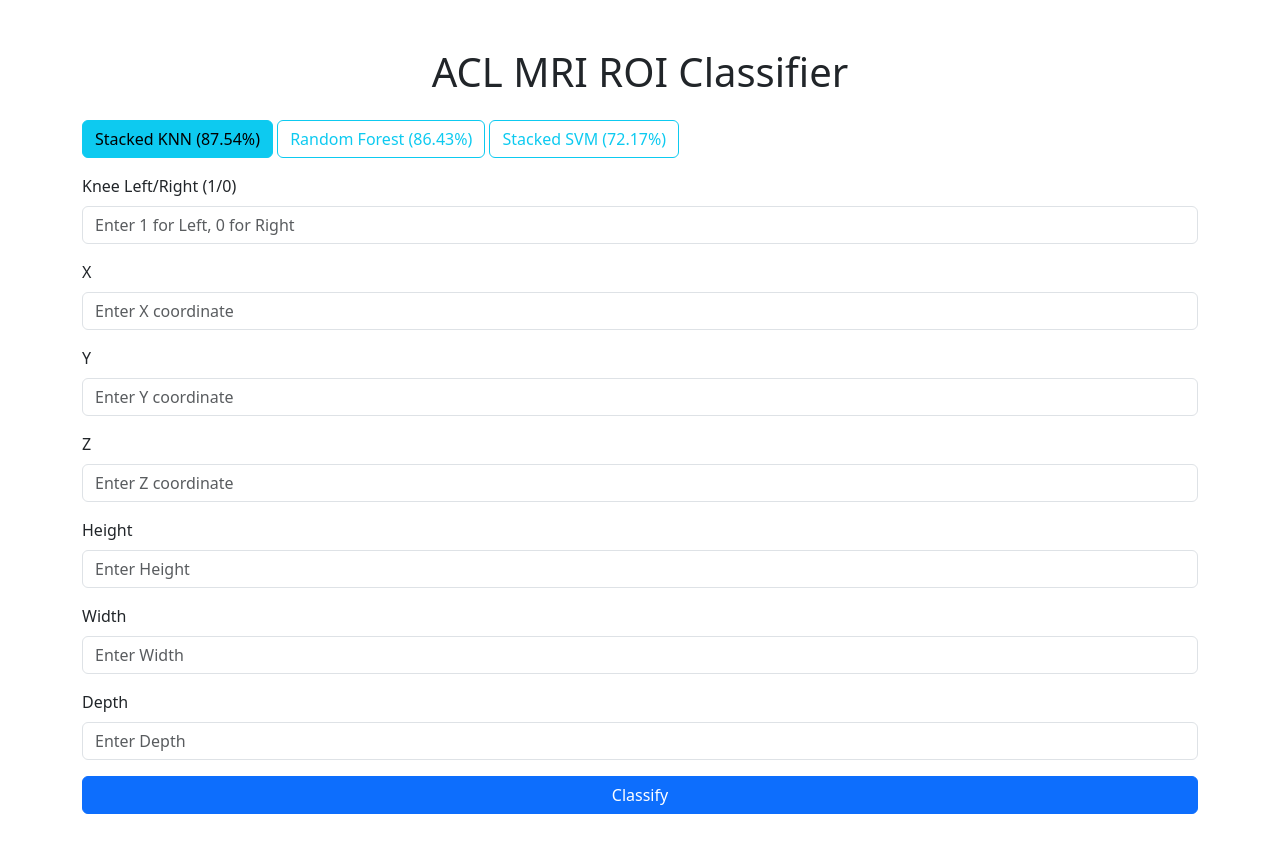
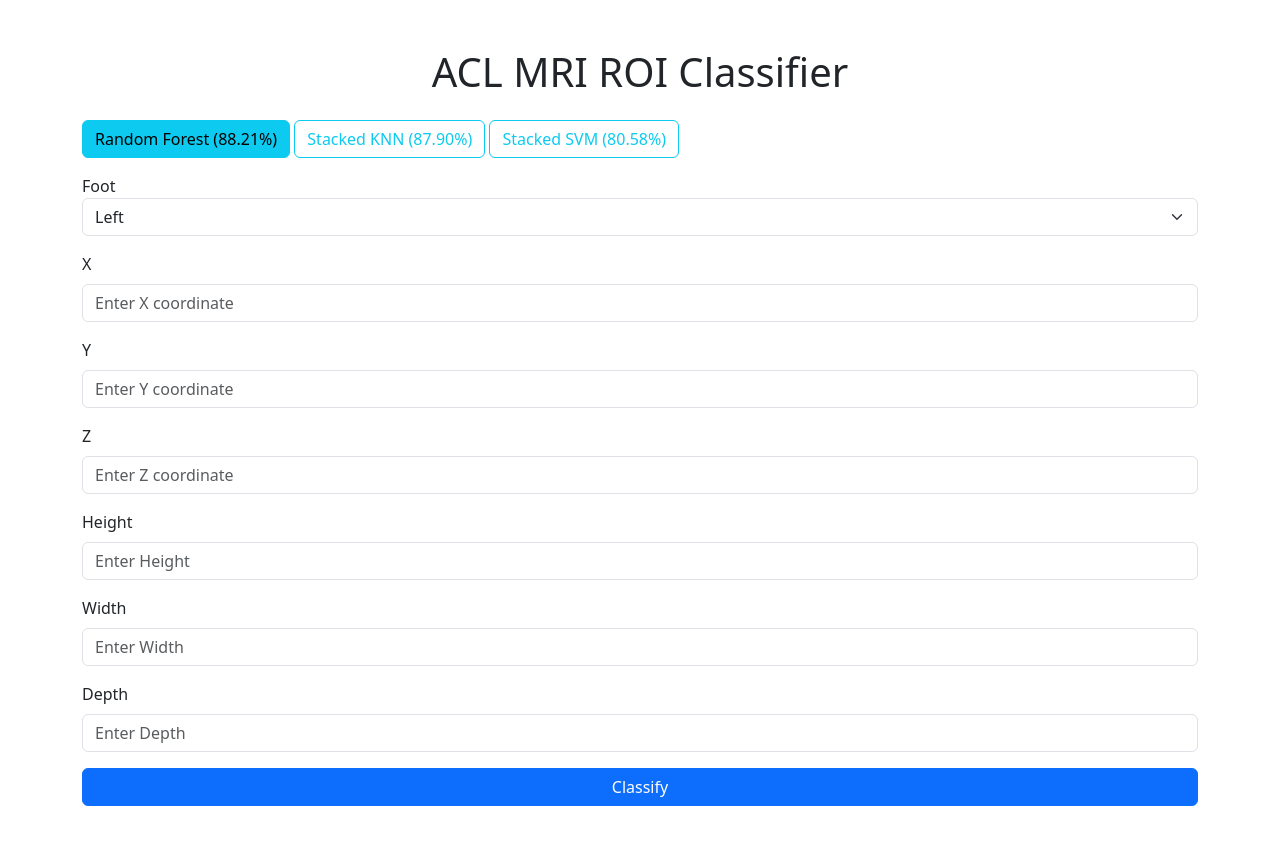
Before and after one commit to stepanusimnuel/acl-classification-ensemble-learning, a Flask app: page / in a window 1280 px wide. After the commit the page ends 806 px from the top, so only its background shows below. Run offline with Flask 3, Linux system fonts and the light colour scheme; parts of the project's set-up code (start-up, migrations or seed data) failed here and were passed over.

Commit message:
feat: improve model and change leg input to left/right dropdown

```diff
--- a/app.py
+++ b/app.py
@@ -16,6 +16,7 @@ def index():
     result = model_name = acc = None
     if request.method == 'POST':
         lr = float(request.form['lr'])
+        print(lr)
         x = float(request.form['x'])
         y = float(request.form['y'])
         z = float(request.form['z'])
--- a/templates/index.html
+++ b/templates/index.html
@@ -18,16 +18,19 @@
       {% endif %}
       <form method="post" class="mx-auto fs-6">
         <div class="model-group mb-3">
-          <input type="hidden" name="model" id="selected-model" value="knn" />
+          <input type="hidden" name="model" id="selected-model" value="rf" />
 
-          <button type="button" class="btn btn-outline-info active" data-value="knn">Stacked KNN (87.54%)</button>
-          <button type="button" class="btn btn-outline-info" data-value="rf">Random Forest (86.43%)</button>
-          <button type="button" class="btn btn-outline-info" data-value="svm">Stacked SVM (72.17%)</button>
+          <button type="button" class="btn btn-outline-info active" data-value="rf">Random Forest (88.21%)</button>
+          <button type="button" class="btn btn-outline-info" data-value="knn">Stacked KNN (87.90%)</button>
+          <button type="button" class="btn btn-outline-info" data-value="svm">Stacked SVM (80.58%)</button>
         </div>
 
         <div class="mb-3">
-          <label for="lr" class="form-label">Knee Left/Right (1/0)</label>
-          <input type="text" class="form-control" id="lr" name="lr" required placeholder="Enter 1 for Left, 0 for Right" autocomplete="off" />
+          <label for="lr">Foot</label>
+          <select class="form-select" id="lr" name="lr">
+            <option value="1" selected>Left</option>
+            <option value="0">Right</option>
+          </select>
         </div>
 
         <div class="mb-3">
```
Also changed, not shown: 3 other files.
